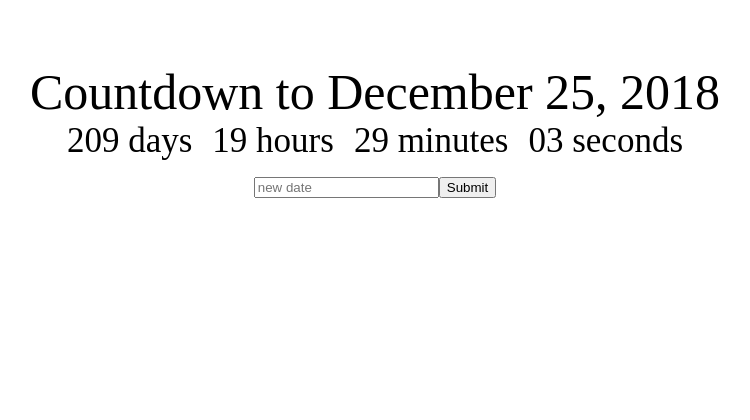
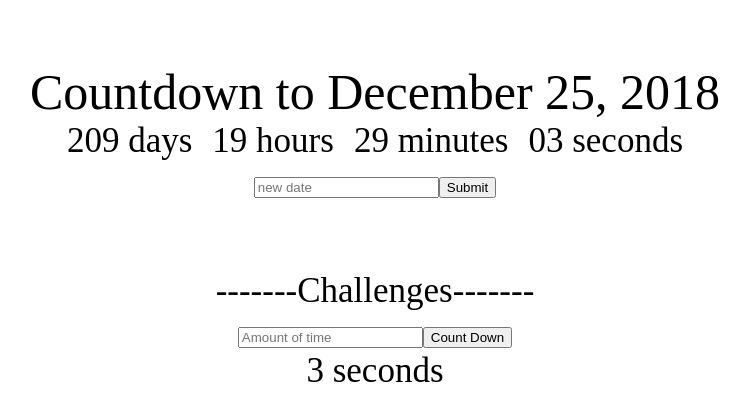
Before and after one commit to dotran1989/react_web, a React (Create React App) app in the folder countdownchamp/: page / in a window 1280 px wide. Shown: the top 420 px of the page, without its empty margins (265-1015 px from the left). Built offline with nearby package versions, Linux system fonts and the light colour scheme.

Commit message:
challenges stop watch

```diff
--- a/countdownchamp/src/App.css
+++ b/countdownchamp/src/App.css
@@ -11,3 +11,7 @@
     display: inline;
     margin: 10px;
 }
+
+.Challenges {
+    margin-top: 70px;
+}
--- a/countdownchamp/src/App.jsx
+++ b/countdownchamp/src/App.jsx
@@ -1,17 +1,24 @@
 import React, { Component } from 'react';
 import Clock from './Clock';
+import CountDown from './CountDown';
 import './App.css';
 
 class App extends Component {
 
     state = {
         deadline: 'December 25, 2018',
-        newDeadline: ''
+        newDeadline: '',
+        amountOfTime: 3,
+        newAmountOfTime: 0
     }
 
     changeDeadline = () => {
         this.setState({deadline: this.state.newDeadline});
     };
+
+    countDownClick = () => {
+        this.setState({amountOfTime: this.state.newAmountOfTime});
+    }
 
     render() {
         return (
@@ -29,6 +36,21 @@ class App extends Component {
                         Submit
                     </button>
                 </div>
+                <div className="Challenges">-------Challenges-------</div>
+                <div>
+                    <input
+                        placeholder="Amount of time"
+                        onChange={event => this.setState({newAmountOfTime: event.target.value})}
+                    />
+                    <button
+                        onClick={this.countDownClick}
+                    >
+                        Count Down
+                    </button>
+                </div>
+                <CountDown
+                    amountOfTime={this.state.amountOfTime}
+                />
             </div>
         );
     }
--- /dev/null
+++ b/countdownchamp/src/CountDown.jsx
@@ -0,0 +1,53 @@
+import React, { Component } from 'react';
+import './App.css';
+
+class CountDown extends Component {
+
+    constructor(props) {
+        super(props);
+        this.state = {
+            secondsRemaining: this.props.amountOfTime,
+            timerId: 0
+        };
+        console.log('this.props', this.props);
+        console.log('this.state.secondsRemaining', this.state.secondsRemaining);
+    }
+
+    componentWillMount() {
+        this.countDown(this.state.secondsRemaining);
+    }
+
+    componentDidMount() {
+        this.clockTimer();
+    }
+
+    stopTimer(timerId) {
+        clearInterval(timerId);
+    }
+
+    clockTimer() {
+        const timerId = setInterval(() => this.countDown(this.state.secondsRemaining), 1000);
+        this.setState({timerId: timerId});
+    }
+
+    countDown(seconds) {
+        const {secondRemaining, timerId} = this.state;
+
+        if (secondRemaining > 0) {
+            this.setState({secondRemaining: seconds - 1});
+        } else {
+            alert('time is up!');
+            this.stopTimer(timerId);
+        }
+    }
+
+    render() {
+        return (
+            <div>
+                <div className="Clock-seconds">{this.state.secondsRemaining} seconds</div>
+            </div>
+        );
+    }
+}
+
+export default CountDown;
```
Also changed, not shown: countdownchamp/note_React.txt, 1 other file (tests, documents, lock files or other folders).
